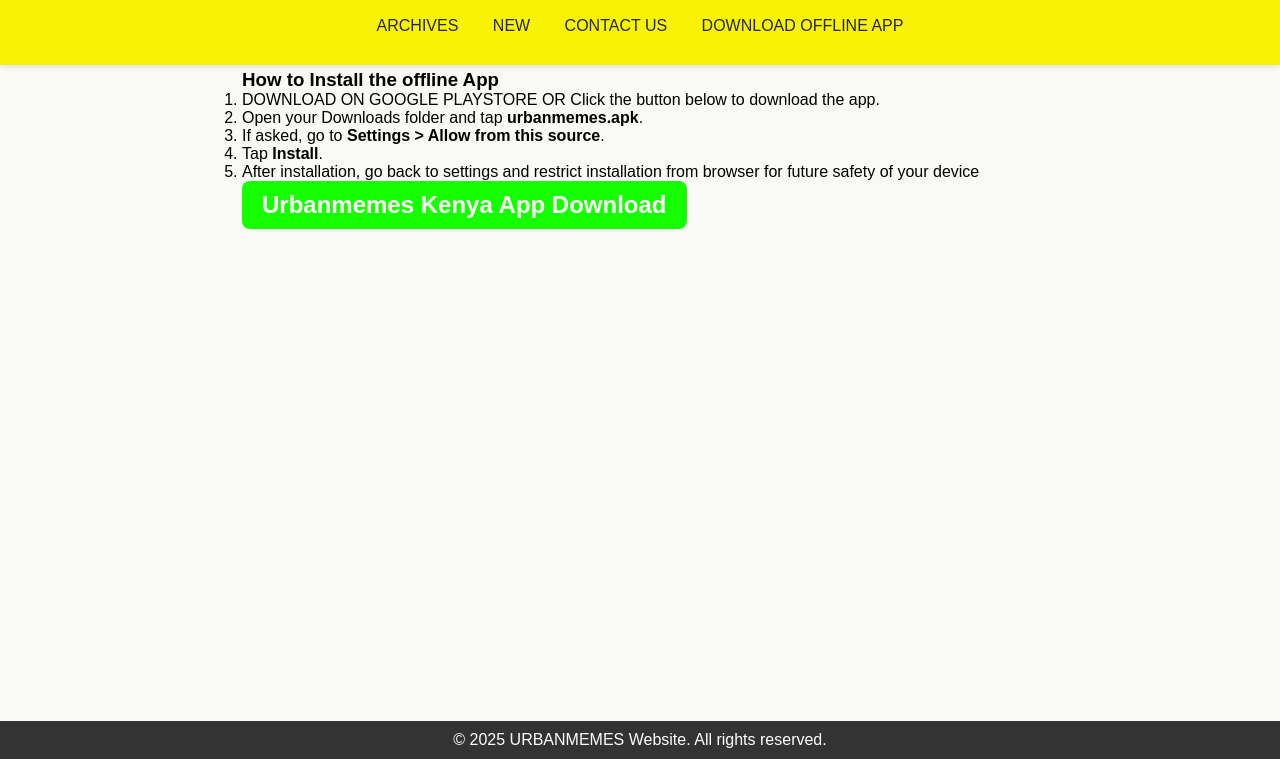
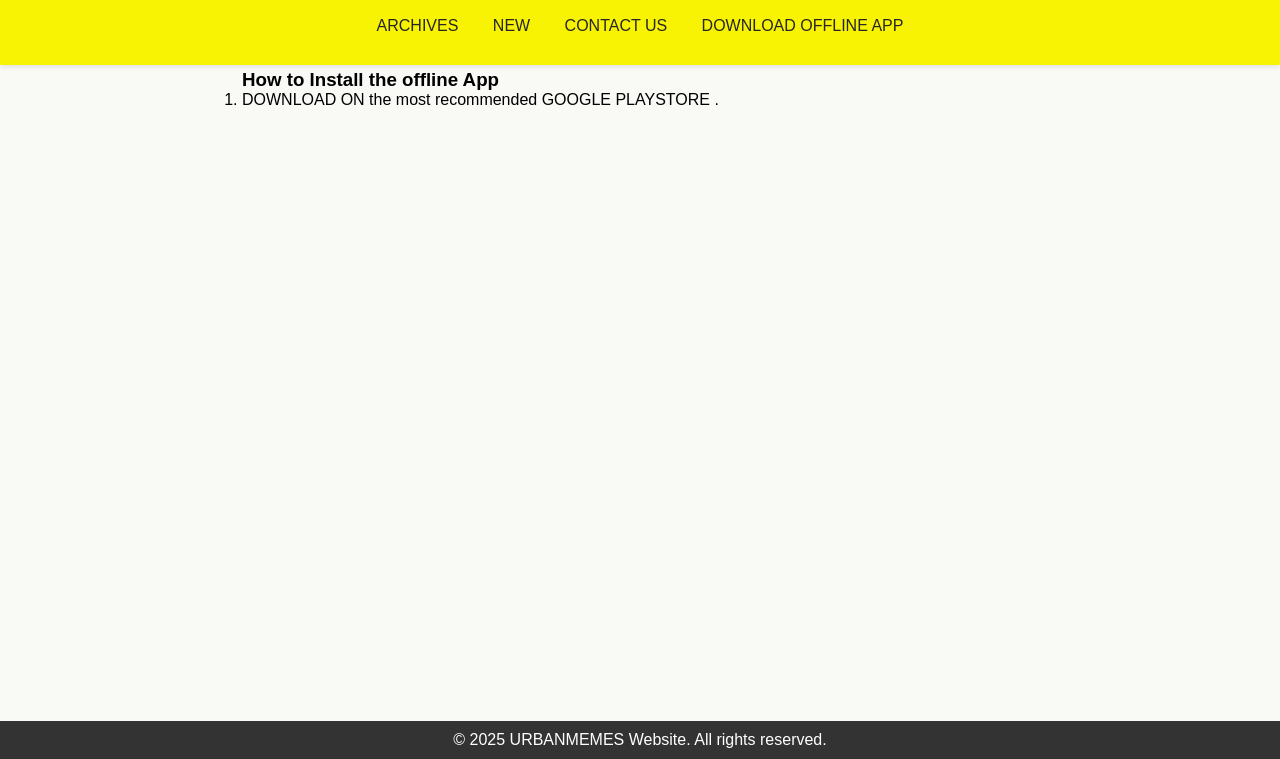
Before and after one commit to gaylord324/urbanmemes, a plain HTML site: page index.html in a window 1280 px wide. Both pictures are taken after a click on the link "DOWNLOAD OFFLINE APP". Shown: the part 41-800 px from the top of the page. Drawn offline with Linux system fonts and the light colour scheme.

```diff
--- a/index.html
+++ b/index.html
@@ -292,20 +292,10 @@
          <div class="section" id="contacts">
             <h3>How to Install the offline App</h3>
   <ol>
-    <li>DOWNLOAD ON GOOGLE PLAYSTORE OR Click the button below to download the app.</li>
-    <li>Open your Downloads folder and tap <strong>urbanmemes.apk</strong>.</li>
-    <li>If asked, go to <strong>Settings &gt; Allow from this source</strong>.</li>
-    <li>Tap <strong>Install</strong>.</li>
-    <li>After installation, go back to settings and restrict installation from browser for future safety of your device</li>
+    <li>DOWNLOAD ON the most recommended GOOGLE PLAYSTORE .</li>
+
   </ol>
-            <h2>
-                <a href="https://tinyurl.com/urban-memeskenya"
-   target="_blank"
-   rel="noopener noreferrer"
-   style="display: inline-block; padding: 10px 20px; background-color: #15ff00; color: white; text-decoration: none; border-radius: 8px;">
-   Urbanmemes Kenya App Download
-</a>
- </h2>
+
         </div>
     </main>
 
```
